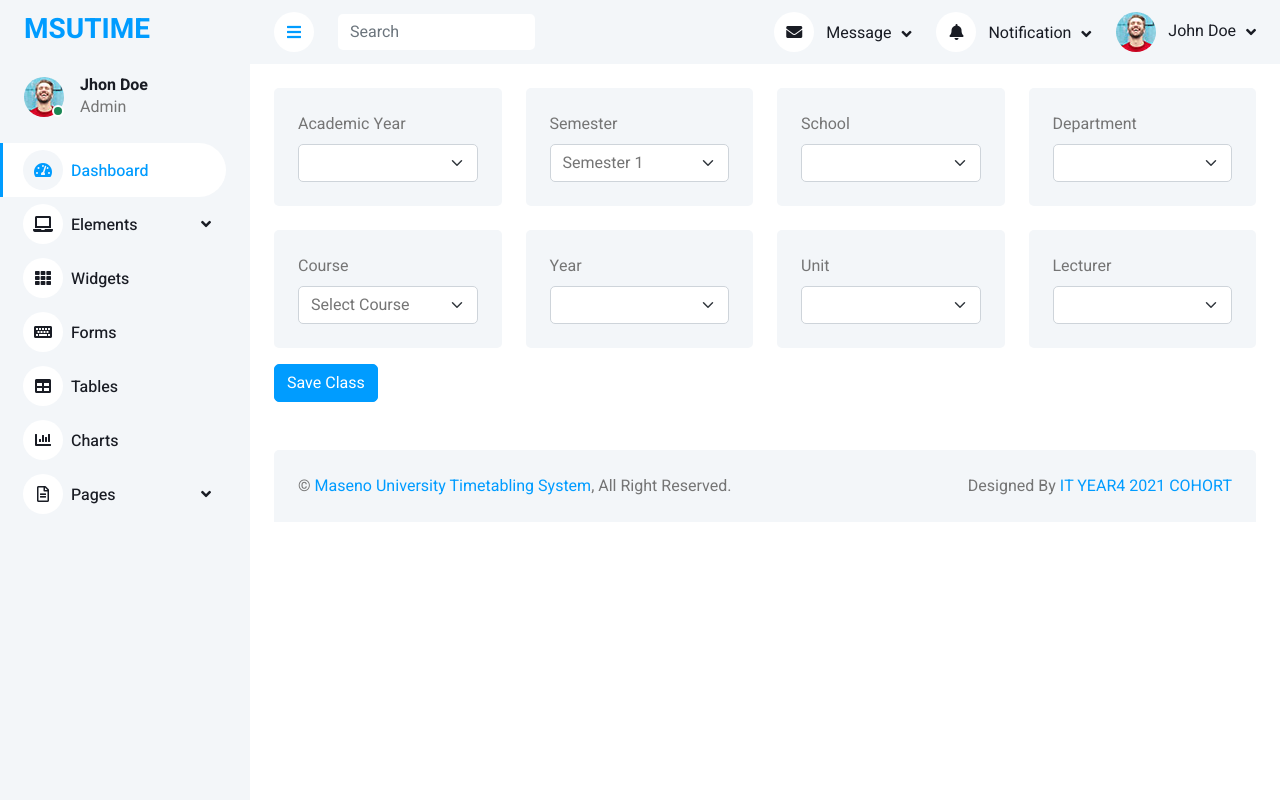
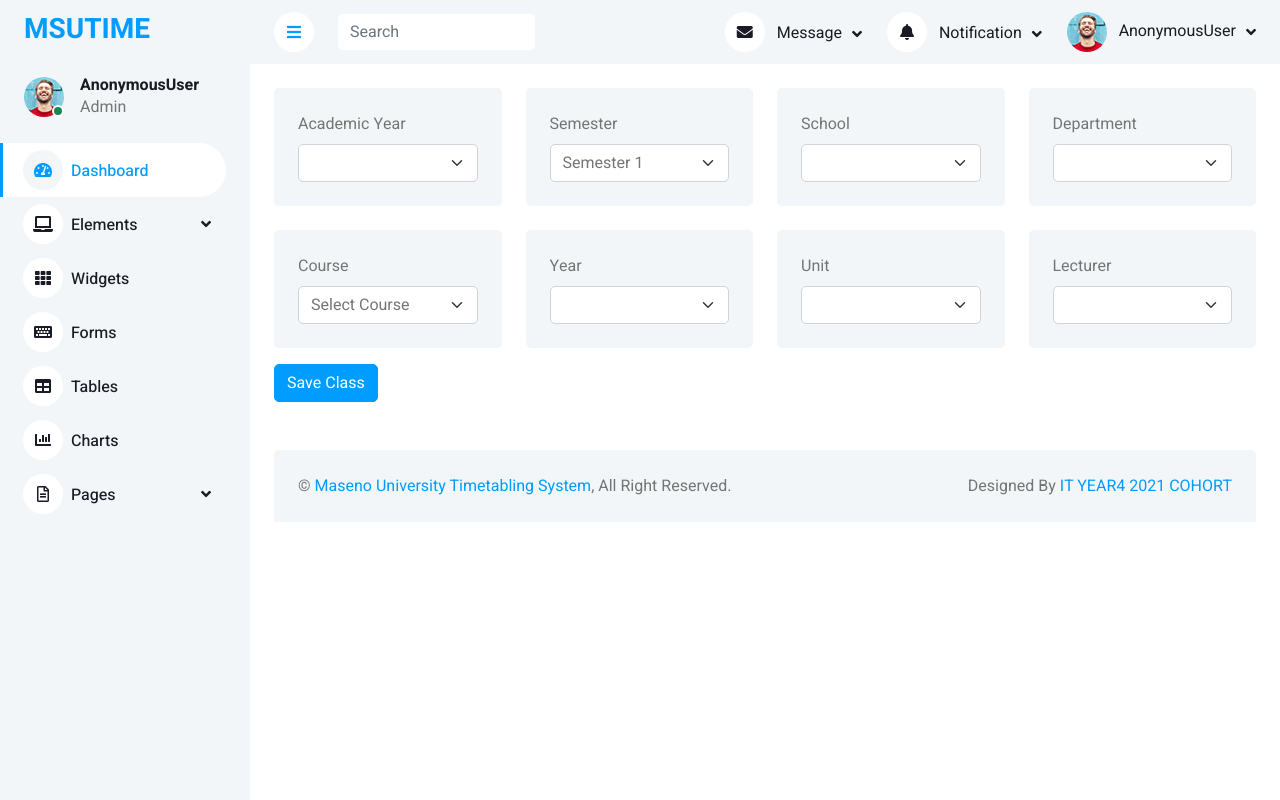
Before and after one commit to brandonladen/Django_University_Timetable, a Django app: template templates/timetabling/index.html in a window 1280 px wide. Run offline with Django 3.2, Linux system fonts and the light colour scheme; the template is opened without the code that fills it, so the values that code supplies are empty; some libraries are stand-ins or nearby versions.

Commit message:
profile update

```diff
--- a/templates/timetabling/index.html
+++ b/templates/timetabling/index.html
@@ -7,7 +7,7 @@
 
 <head>
     <meta charset="utf-8">
-    <title>DASHMIN - Bootstrap Admin Template</title>
+    <title>MSNTIME</title>
     <meta content="width=device-width, initial-scale=1.0" name="viewport">
     <meta content="" name="keywords">
     <meta content="" name="description">
@@ -60,7 +60,7 @@
                 <div class="bg-success rounded-circle border border-2 border-white position-absolute end-0 bottom-0 p-1"></div>
             </div>
             <div class="ms-3">
-                <h6 class="mb-0">Jhon Doe</h6>
+                <h6 class="mb-0">{{ request.user }}</h6>
                 <span>Admin</span>
             </div>
         </div>
@@ -176,7 +176,7 @@
             <div class="nav-item dropdown">
                 <a href="#" class="nav-link dropdown-toggle" data-bs-toggle="dropdown">
                     <img class="rounded-circle me-lg-2" src="{% static 'img/user.jpg' %}" alt="" style="width: 40px; height: 40px;">
-                    <span class="d-none d-lg-inline-flex">John Doe</span>
+                    <span class="d-none d-lg-inline-flex">{{ request.user }}</span>
                 </a>
                 <div class="dropdown-menu dropdown-menu-end bg-light border-0 rounded-0 rounded-bottom m-0">
                     <a href="#" class="dropdown-item">My Profile</a>
```
